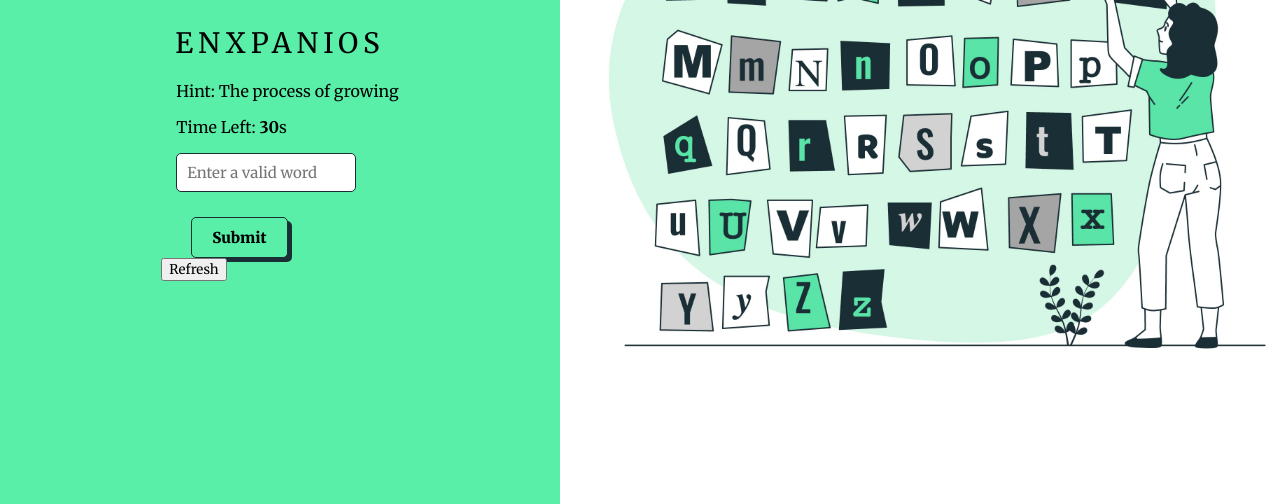
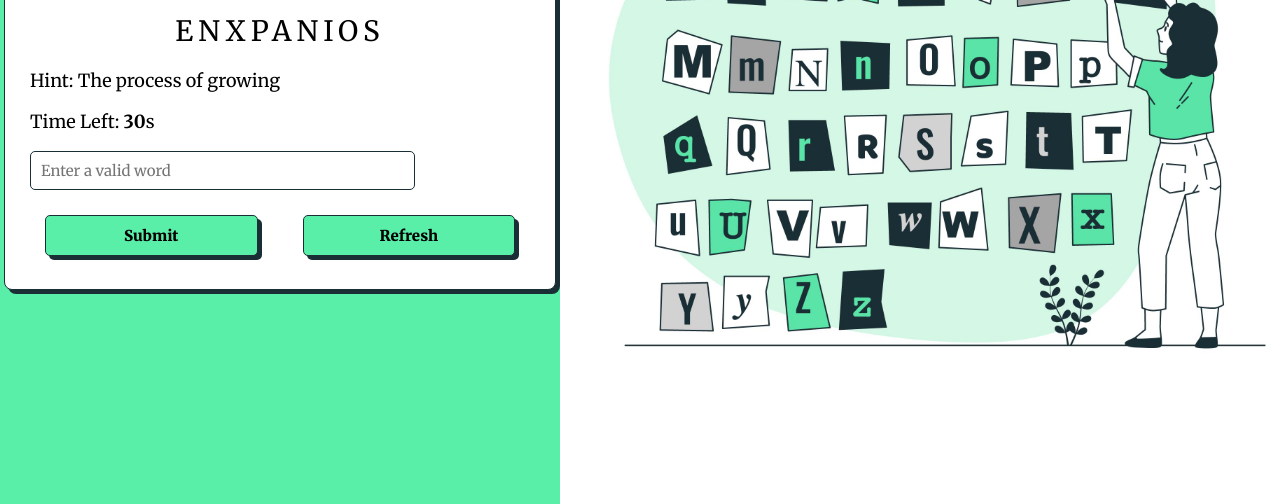
Before and after one commit to lev-29/scramble, a plain HTML site: page index.html in a window 1280 px wide. Shown: the part 296-800 px from the top of the page. Drawn offline with Linux system fonts and the light colour scheme.

Commit message:
index file

```diff
--- a/index.html
+++ b/index.html
@@ -9,6 +9,7 @@
 </head>
 <body>
     <div class="container">
+        <div class="box">
             <h2>Scramble</h2>
             <div class="content">
                 <p class="word">enxpanios</p>
@@ -18,8 +19,9 @@
                 </div>
                 <input type="text" placeholder="Enter a valid word">
                 <div class="buttons">
-                <button class="submit">Submit</div>
-                <button class="refresh">Refresh</div>
+                    <button class="submit">Submit</button>
+                    <button class="refresh">Refresh</button>
+                </div>
             </div>
         </div>
     </div>
```
Lines whose indentation alone changed are shown as unchanged.
